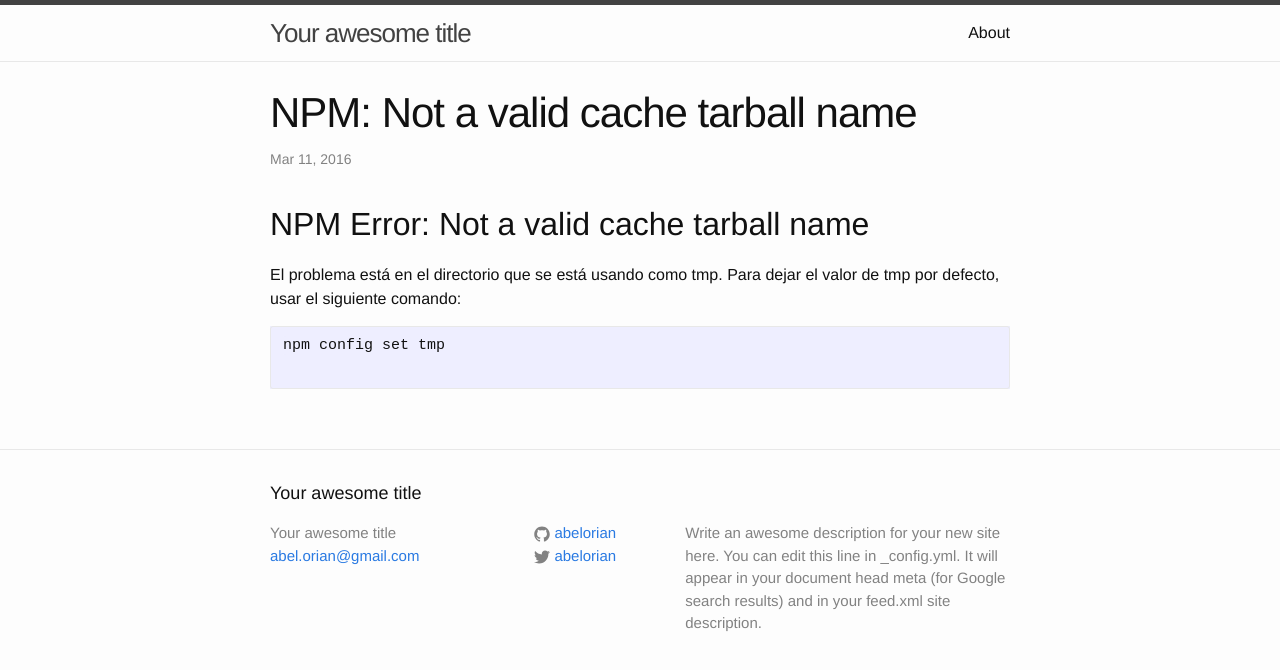
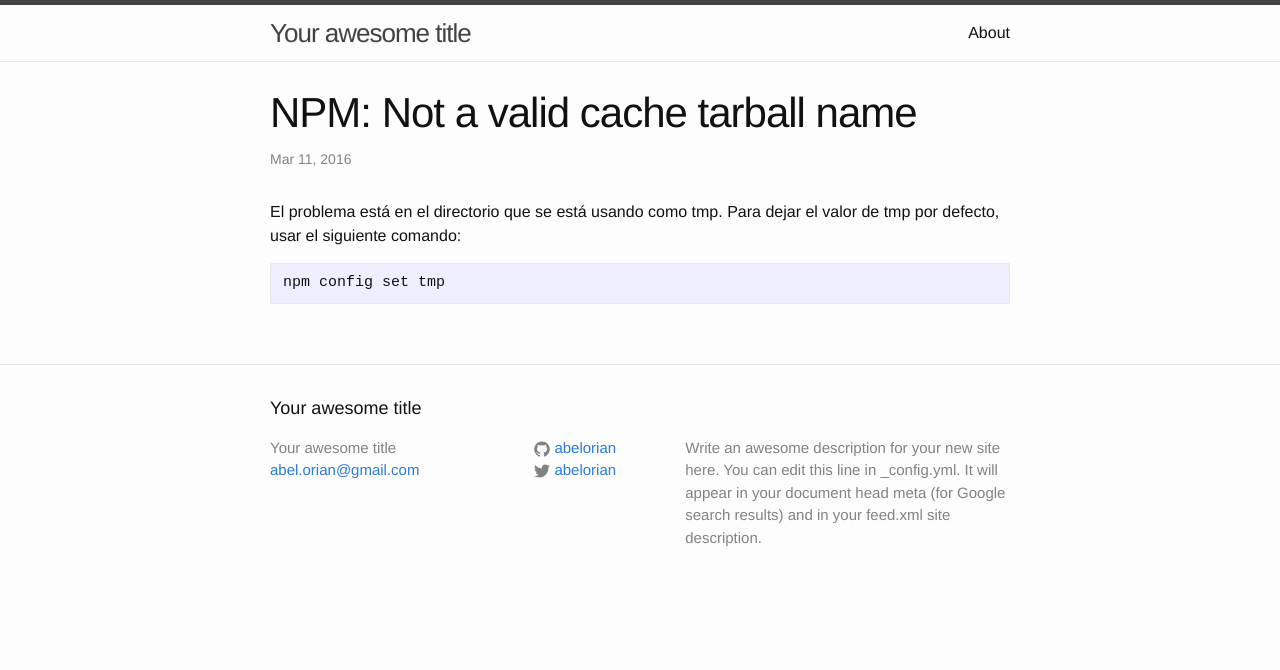
Before and after one commit to abelorian/abelorian.github.io, a Jekyll site: the page built from _posts/2016-03-11-not-a-valid-cache-tarball-name.markdown, in a window 1280 px wide. Shown: the top 670 px of the page. Built offline with Jekyll 4.4.1, drawn with Linux system fonts in a browser that asks for light colours.

Commit message:
Update 2016-03-11-not-a-valid-cache-tarball-name.markdown

````diff
--- a/_posts/2016-03-11-not-a-valid-cache-tarball-name.markdown
+++ b/_posts/2016-03-11-not-a-valid-cache-tarball-name.markdown
@@ -5,13 +5,9 @@ date:   2016-03-11 12:17:24 -0300
 categories: nodejs
 ---
 
-
-## NPM Error: Not a valid cache tarball name
-
 El problema está en el directorio que se está usando como tmp.
 Para dejar el valor de tmp por defecto, usar el siguiente comando:
 
 ```
 npm config set tmp
-
 ```
````
